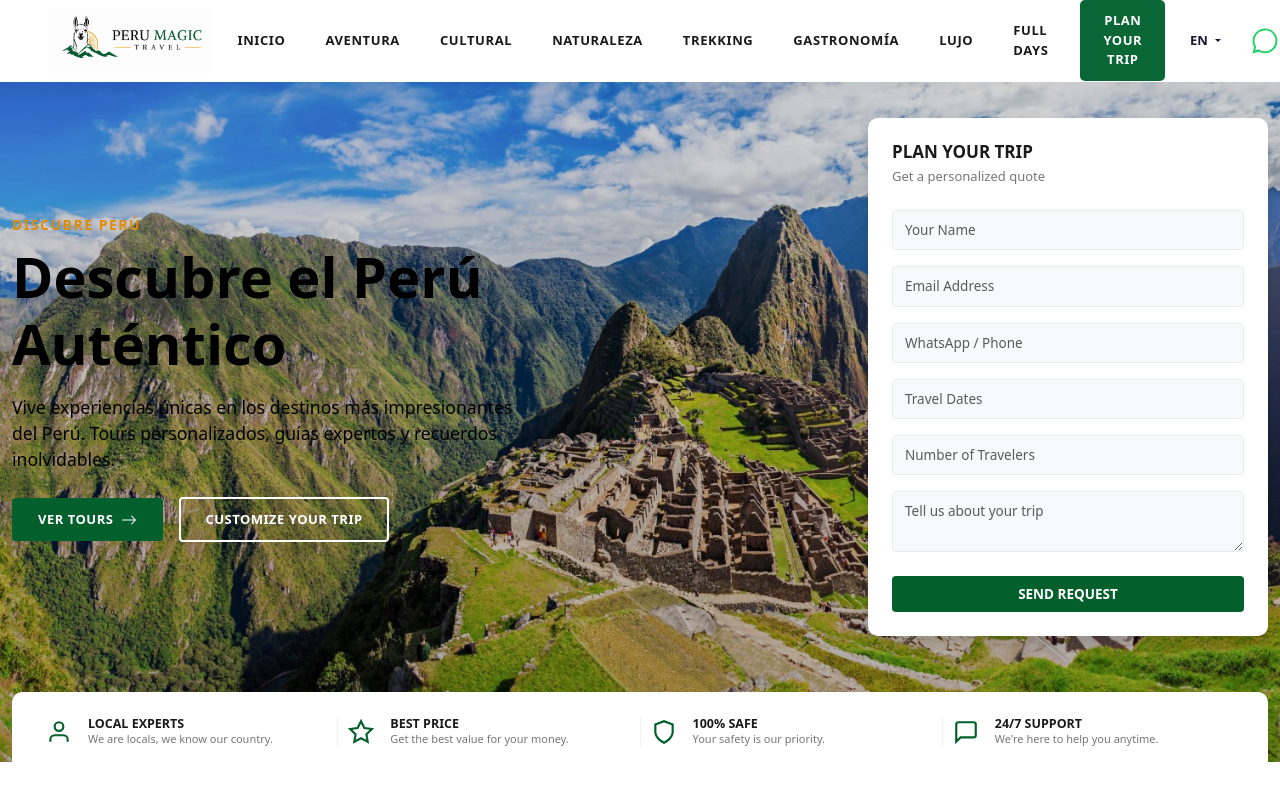
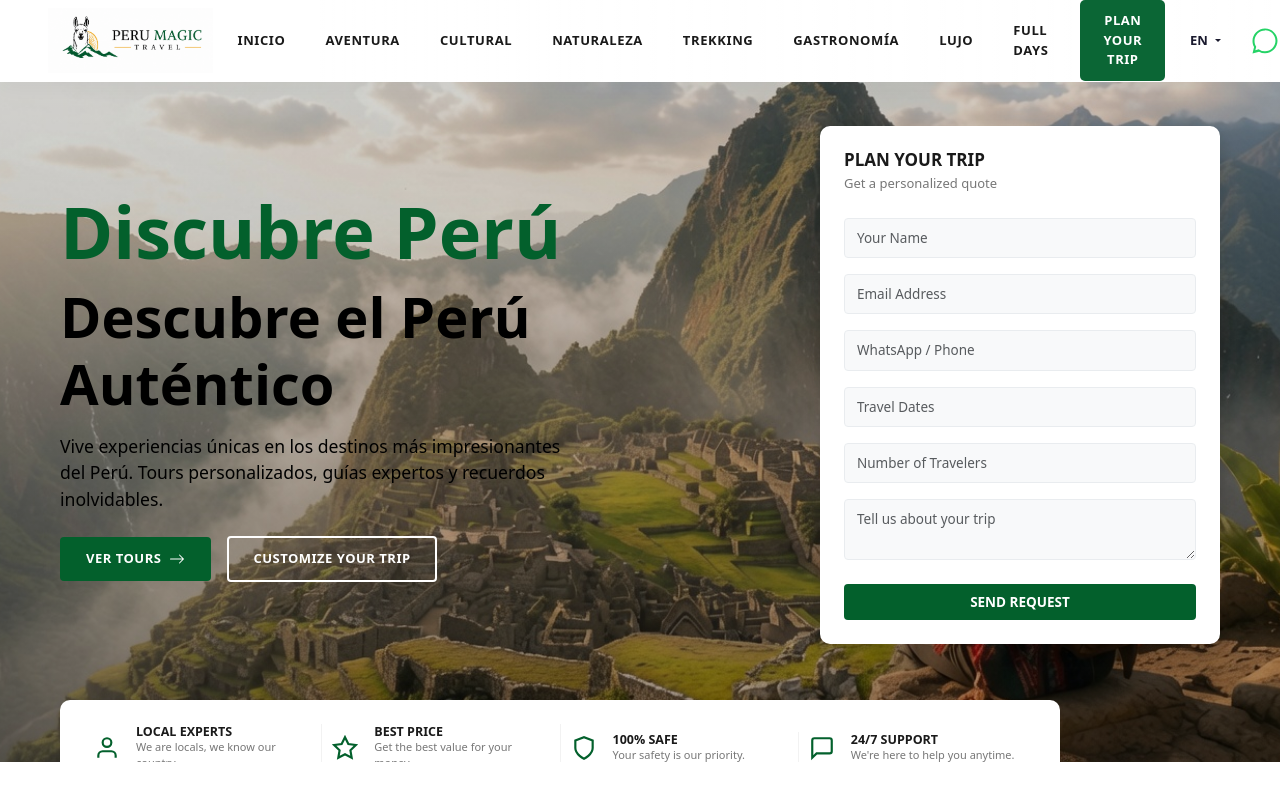
Before and after one commit to Cuscoinf/WPNextJS, a Next.js app: page / in a window 1280 px wide. Shown: the top 800 px of the page. Built offline with nearby package versions, Linux system fonts and the light colour scheme.

Commit message:
Hero altualizado, formulario, barrar de caracteristicas estaticas.

```diff
--- a/components/home/HeroSection.tsx
+++ b/components/home/HeroSection.tsx
@@ -19,13 +19,13 @@ export default function HeroSection({ slide }: Props) {
       {/* Capa de oscurecimiento de fondo */}
       <div className="hero-overlay" />
 
-      <div className="container hero-container position-relative z-2">
+      <div className="container-fluid position-relative z-2 mx-lg-5 py-5">
         <div className="row align-items-center pt-5 pb-2">
 
           {/* COLUMNA IZQUIERDA: CONTENIDO DINÁMICO */}
           <div className="col-lg-7 text-white mb-5 mb-lg-0 text-start">
             {slide.etiqueta_sliders && (
-              <span className="hero-badge text-uppercase fw-bold mb-2 d-inline-block">
+              <span className=" text-page display-2 fw-bold mb-2 d-inline-block">
                 {slide.etiqueta_sliders}
               </span>
             )}
@@ -67,7 +67,7 @@ export default function HeroSection({ slide }: Props) {
 
           {/* COLUMNA DERECHA: FORMULARIO DE COTIZACIÓN ESTÁTICO */}
           <div className="col-lg-5 d-flex justify-content-lg-end justify-content-center">
-            <div className="hero-form-card p-4 shadow">
+            <div className="hero-form-card bg-white p-4 shadow">
               <h3 className="form-card-title text-uppercase fw-bold mb-1">Plan Your Trip</h3>
               <p className="form-card-subtitle mb-4">Get a personalized quote</p>
 
--- a/lib/data/pages.json
+++ b/lib/data/pages.json
@@ -6,7 +6,7 @@
     "acf": {
       "sliders": [
         {
-          "imagen_o_banner": "/images/Macchu-Picchu.jpeg",
+          "imagen_o_banner": "/images/bannerhome.jpg",
           "etiqueta_sliders": "Discubre Perú",
           "titulo_slider": "Descubre el Perú Auténtico",
           "descripcion_slider": "Vive experiencias únicas en los destinos más impresionantes del Perú. Tours personalizados, guías expertos y recuerdos inolvidables.",
--- a/sass/components/_hero.scss
+++ b/sass/components/_hero.scss
@@ -1,6 +1,6 @@
 @use "base" as *;
 
-//hero de hame
+//HERO DE PÀGE INICIO
 .home-hero {
   height: 60vh;
   min-height: 85vh;
@@ -15,17 +15,6 @@
     height: 100%;
     background: linear-gradient(180deg, rgba(0, 0, 0, 0.15) 0%, rgba(0, 0, 0, 0.3) 100%);
     z-index: 1;
-  }
-
-  .hero-container {
-    max-width: 1440px;
-    width: 100%;
-  }
-
-  .hero-badge {
-    color: $secondary-color;
-    font-size: 14px;
-    letter-spacing: 1.5px;
   }
 
 
@@ -71,9 +60,9 @@
 
   // Estilos de la tarjeta flotante del formulario
   .hero-form-card {
-    background-color: #ffffff;
     border-radius: 10px;
     width: 100%;
+    right: 200px;
     max-width: 400px;
     z-index: 5;
 
@@ -117,6 +106,7 @@
 
   // Estilos de la barra inferior de features
   .hero-features-bar {
+    width: 1000px;
     border-radius: 10px;
     margin-top: 1.5rem;
 
--- a/sass/components/_utilities.scss
+++ b/sass/components/_utilities.scss
@@ -18,3 +18,9 @@
 .text-page-alt {
   color: $secondary-color !important;
 }
+
+
+//tipografia utilities
+.font-page {
+  font-family: $font-title !important;
+}
```
Also changed, not shown: public/images/bannerhome.jpg (added).
